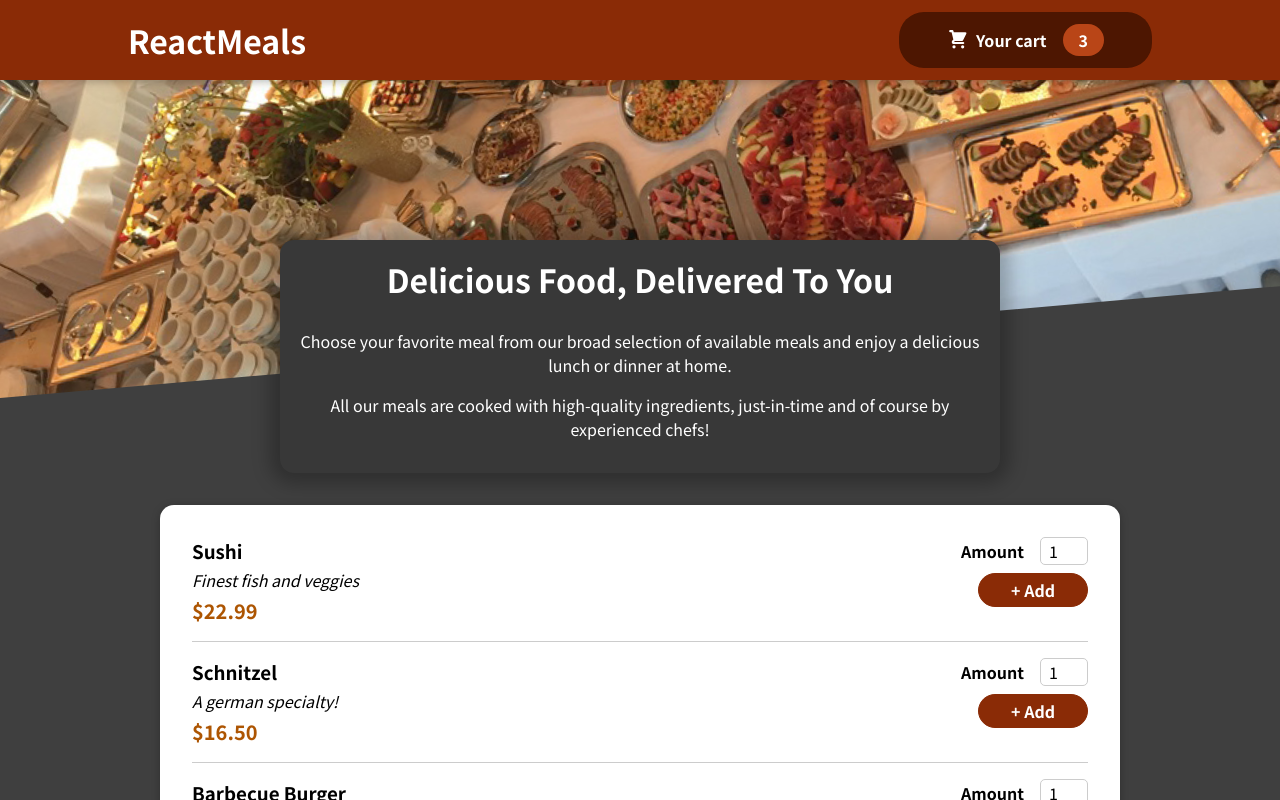
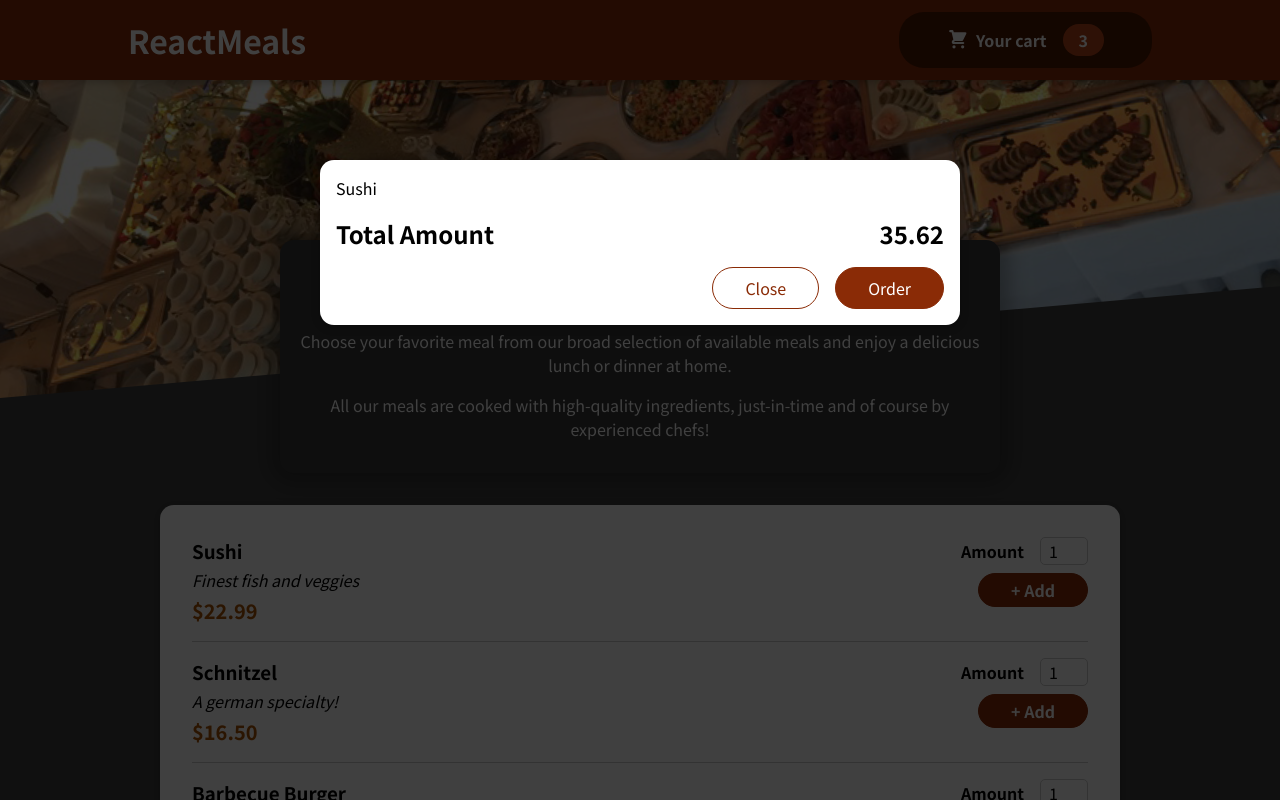
Before and after one commit to ioapap/Food_Order_App, a React (Create React App) app: page / in a window 1280 px wide. Shown: the top 800 px of the page. Built offline with nearby package versions, Linux system fonts and the light colour scheme.

Commit message:
Adding a Modal via a React Portal

```diff
--- a/public/index.html
+++ b/public/index.html
@@ -1,14 +1,12 @@
 <!DOCTYPE html>
 <html lang="en">
+
 <head>
   <meta charset="utf-8" />
   <link rel="icon" href="%PUBLIC_URL%/favicon.ico" />
   <meta name="viewport" content="width=device-width, initial-scale=1" />
   <meta name="theme-color" content="#000000" />
-    <meta
-      name="description"
-      content="Web site created using create-react-app"
-    />
+  <meta name="description" content="Web site created using create-react-app" />
   <link rel="apple-touch-icon" href="%PUBLIC_URL%/logo192.png" />
   <!--
       manifest.json provides metadata used when your web app is installed on a
@@ -26,8 +24,10 @@
     -->
   <title>React App</title>
 </head>
+
 <body>
   <noscript>You need to enable JavaScript to run this app.</noscript>
+  <div id="overlays"></div>
   <div id="root"></div>
   <!--
       This HTML file is a template.
@@ -40,4 +40,5 @@
       To create a production bundle, use `npm run build` or `yarn build`.
     -->
 </body>
+
 </html>
--- a/src/App.js
+++ b/src/App.js
@@ -1,10 +1,12 @@
 import { Fragment } from "react";
+import Cart from "./Components/Cart/Cart";
 import Header from "./Components/Layout/Header";
 import Meals from "./Components/Meals/Meals";
 
 function App() {
   return (
     <Fragment>
+      <Cart />
       <Header />
       <main>
         <Meals />
--- a/src/Components/Cart/Cart.js
+++ b/src/Components/Cart/Cart.js
@@ -1,3 +1,4 @@
+import Modal from "../UI/Modal";
 import classes from "./Cart.module.css";
 
 const Cart = (props) => {
@@ -10,7 +11,7 @@
     );
 
     return (
-        <div>
+        <Modal>
             {cartItems}
             <div className={classes.total}>
                 <span>Total Amount</span>
@@ -20,7 +21,7 @@
                 <button className={classes['button--alt']}>Close</button>
                 <button className={classes.button}>Order</button>
             </div>
-        </div>
+        </Modal>
     );
 };
 
--- /dev/null
+++ b/src/Components/UI/Modal.js
@@ -0,0 +1,32 @@
+import { Fragment } from 'react';
+import ReactDOM from 'react-dom';
+
+import classes from './Modal.module.css';
+
+const Backdrop = (props) => {
+    return <div className={classes.backdrop} />;
+};
+
+const ModalOverlay = (props) => {
+    return (
+        <div className={classes.modal}>
+            <div className={classes.content}>{props.children}</div>
+        </div>
+    );
+};
+
+const portalElement = document.getElementById('overlays');
+
+const Modal = (props) => {
+    return (
+        <Fragment>
+            {ReactDOM.createPortal(<Backdrop />, portalElement)}
+            {ReactDOM.createPortal(
+                <ModalOverlay>{props.children}</ModalOverlay>,
+                portalElement
+            )}
+        </Fragment>
+    );
+};
+
+export default Modal;
--- /dev/null
+++ b/src/Components/UI/Modal.module.css
@@ -0,0 +1,41 @@
+.backdrop {
+    position: fixed;
+    top: 0;
+    left: 0;
+    width: 100%;
+    height: 100vh;
+    z-index: 20;
+    background-color: rgba(0, 0, 0, 0.75);
+}
+
+.modal {
+    position: fixed;
+    top: 20vh;
+    left: 5%;
+    width: 90%;
+    background-color: white;
+    padding: 1rem;
+    border-radius: 14px;
+    box-shadow: 0 2px 8px rgba(0, 0, 0, 0.25);
+    z-index: 30;
+    animation: slide-down 300ms ease-out forwards;
+}
+
+@media (min-width: 768px) {
+    .modal {
+        width: 40rem;
+        left: calc(50% - 20rem);
+    }
+}
+
+@keyframes slide-down {
+    from {
+        opacity: 0;
+        transform: translateY(-3rem);
+    }
+
+    to {
+        opacity: 1;
+        transform: translateY(0);
+    }
+}
```
Lines whose indentation alone changed are shown as unchanged.
